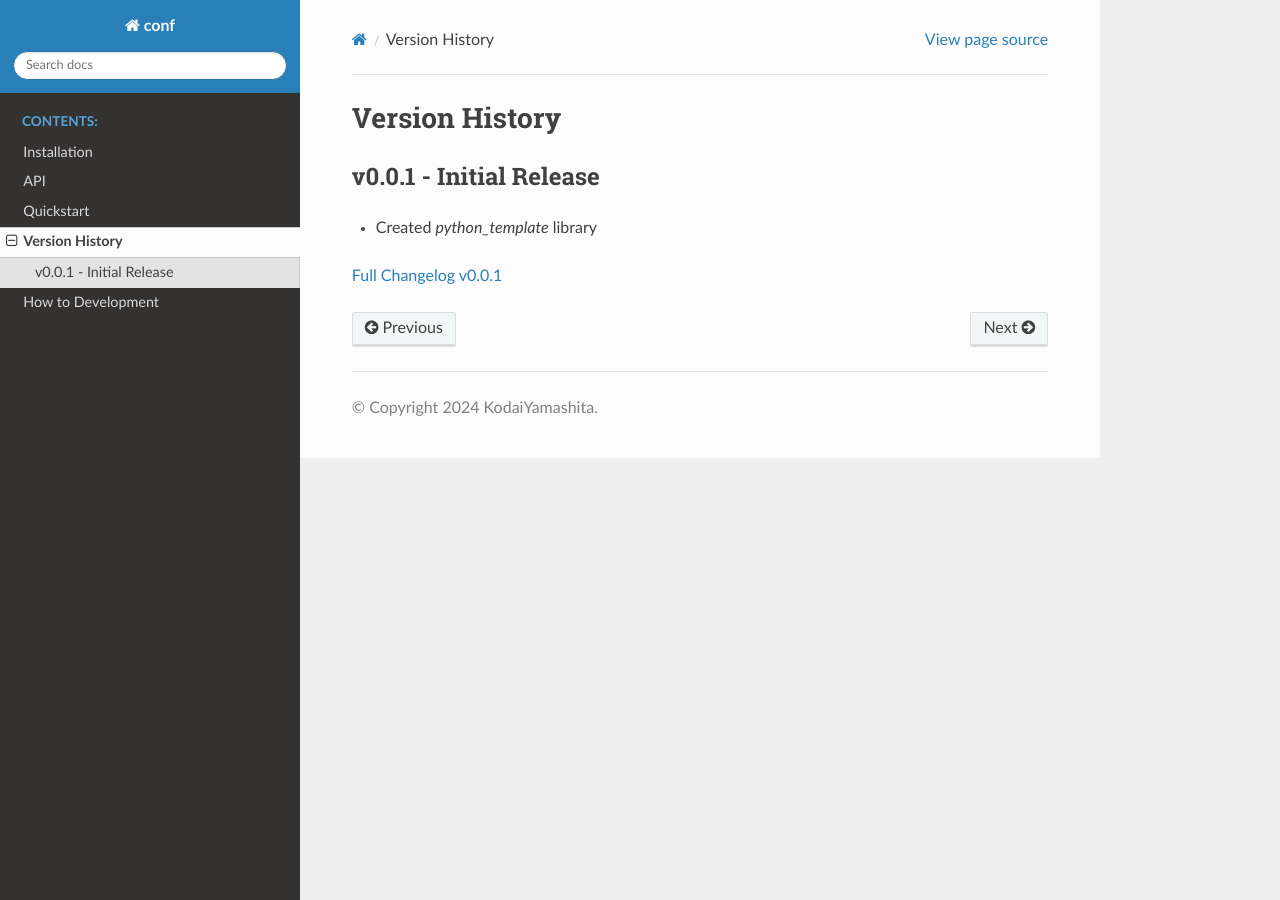
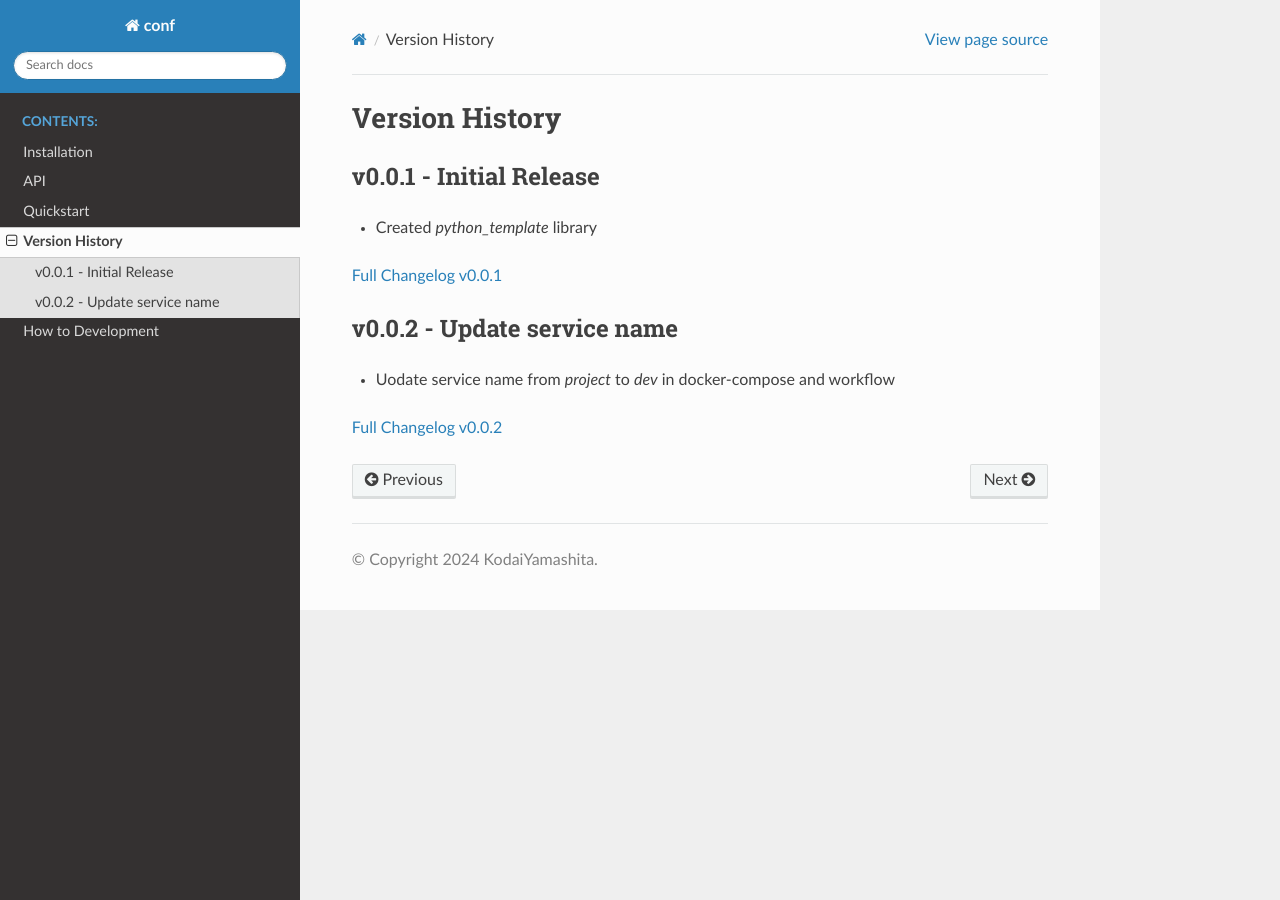
Before and after one commit to nglcobdai/python, a Sphinx documentation site: the page built from docs/source/Version/Version.rst, in a window 1280 px wide. Built offline with Sphinx 7.4.7 and the Read the Docs theme 3.1.0, drawn with Linux system fonts in a browser that asks for light colours; pages that are not in the unit, such as notebooks, are missing from menus.

Commit message:
fix: update service name from 'project' to 'dev' in docker-compose and workflow

```diff
--- a/docker-compose.yml
+++ b/docker-compose.yml
@@ -1,6 +1,6 @@
 version: "3.3"
 services:
-  project:
+  dev:
     build:
       context: .
       dockerfile: ./Dockerfile
--- a/docs/source/Installation/Installation.rst
+++ b/docs/source/Installation/Installation.rst
@@ -33,7 +33,7 @@
 ..     .. code-block:: toml
 
 ..         [tool.poetry.dependencies]
-..         python-template = {git = "https://github.com/nglcobdai/python-template.git", tag = "v0.0.1"}
+..         python-template = {git = "https://github.com/nglcobdai/python-template.git", tag = "v0.0.2"}
 
 .. 2. **Install the package**
 
--- a/docs/source/Version/Version.rst
+++ b/docs/source/Version/Version.rst
@@ -6,3 +6,9 @@
 - Created `python_template` library
 
 `Full Changelog v0.0.1 <https://github.com/nglcobdai/python-template/commits/v0.0.1>`_
+
+v0.0.2 - Update service name
+------------------------
+- Uodate service name from `project` to `dev` in docker-compose and workflow
+
+`Full Changelog v0.0.2 <https://github.com/nglcobdai/python-template/commits/v0.0.2>`_
--- a/pyproject.toml
+++ b/pyproject.toml
@@ -1,6 +1,6 @@
 [tool.poetry]
 name = "python-template"
-version = "0.0.1"
+version = "0.0.2"
 description = ""
 authors = ["Kodai YAMASHITA <nglcobdai@gmail.com>"]
 readme = "README.md"
--- a/src/python_template/__init__.py
+++ b/src/python_template/__init__.py
@@ -1,6 +1,6 @@
 __name__ = "python-template"
 __copyright__ = "2024 KodaiYamashita"
-__version__ = "v0.0.1"
+__version__ = "v0.0.2"
 __license__ = "MIT"
 __author__ = "KodaiYamashita"
 __author_email__ = "nglcobdai@gmail.com"
```
Also changed, not shown: 1 other file.
